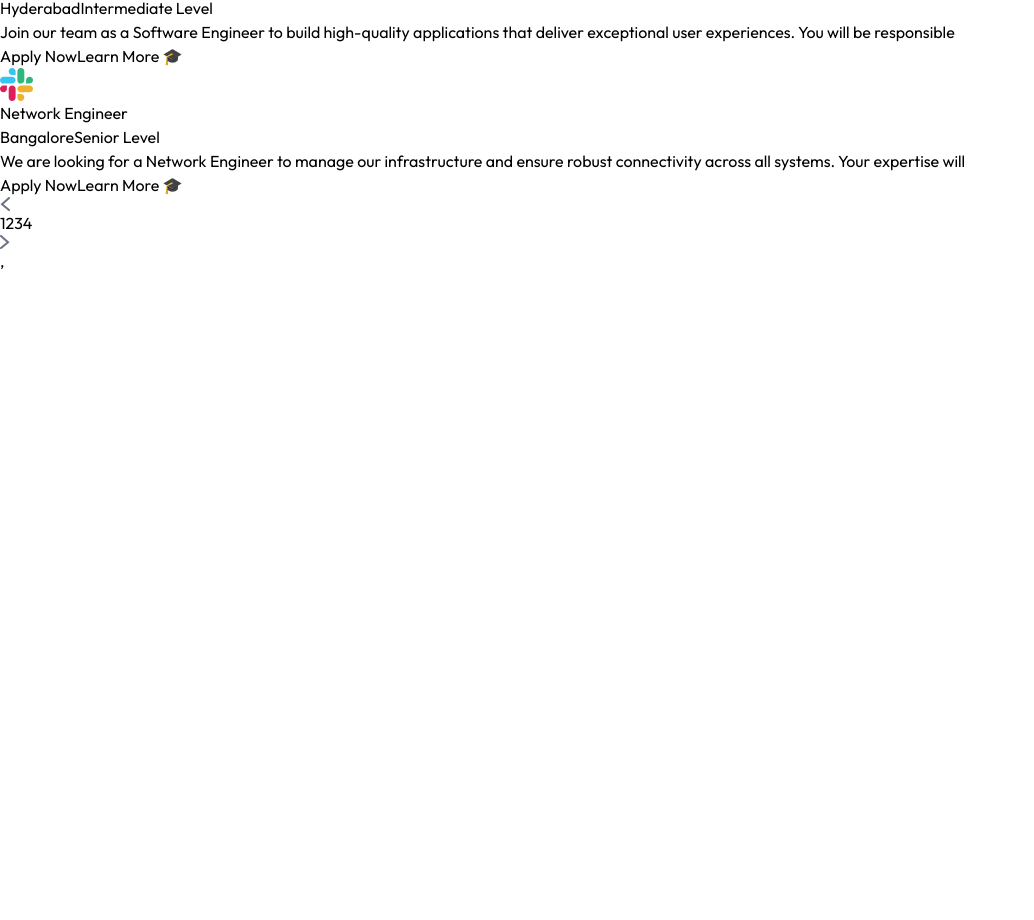
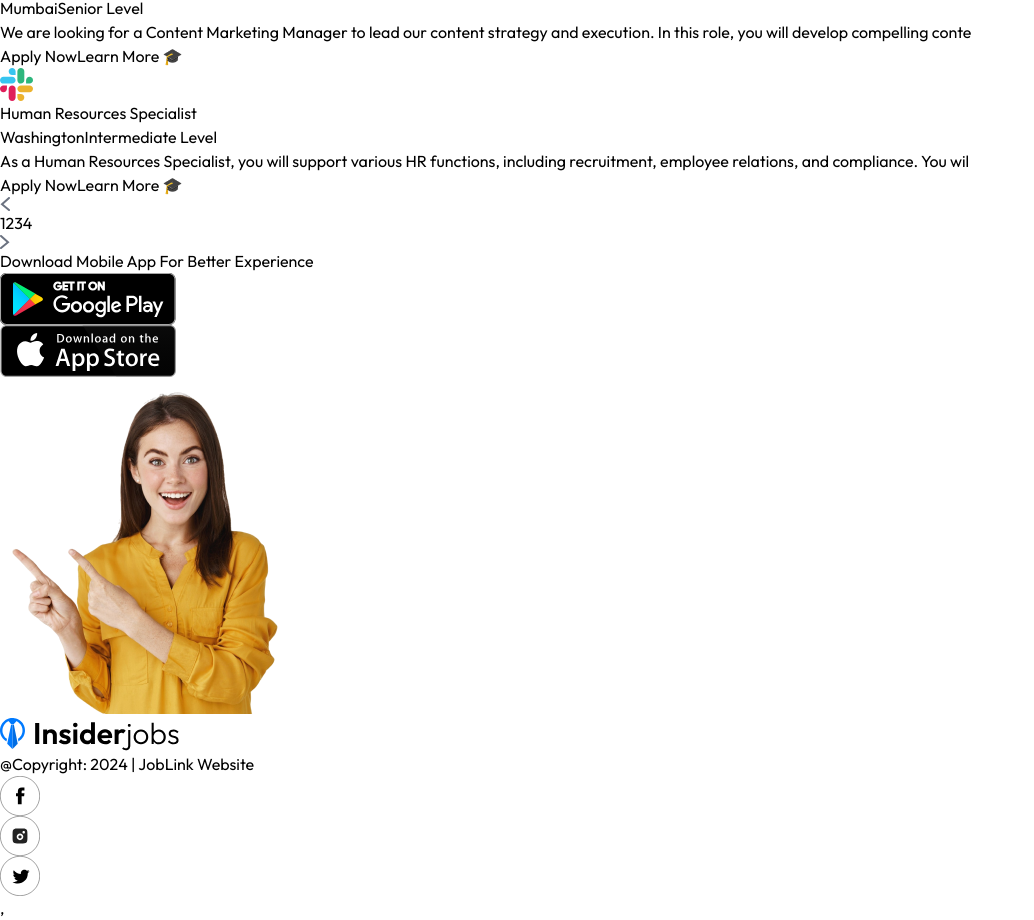
Before and after one commit to SOUMYAGHOSH123-fresher/JobLink_A_Job_Website_App, a React (Vite) app: page / in a window 1280 px wide. Shown: the part 1514-2434 px from the top of the page, without its empty margins (0-1034 px from the left). Before the commit the page ends 1787 px from the top, so only its background shows below. Built offline with nearby package versions, Linux system fonts and the light colour scheme; no server answers.

Commit message:
Third changes

```diff
--- /dev/null
+++ b/src/components/AppDownload.jsx
@@ -0,0 +1,25 @@
+import React from 'react'
+import { assets } from '../assets/assets';
+
+function AppDownload() {
+  return (
+    <div className='container px-4 3x1:px-20 mx-auto my-20'>
+        <div className='relative border border-gray-500 bg-gradient-to-r from-violet-50 to-purple-50 p-12 sm:p-24 lg:p-32 rounded-lg'>
+            <div>
+                <h1 className='text-2xl sm:text-4xl font-bold mb-8 max-w-md'>Download Mobile App For Better Experience</h1>
+                <div className='flex gap-4'>
+                    <a href="#" className='inline-block'>
+                        <img className='h-15' src={assets.play_store} alt="" />
+                    </a>
+                    <a href="#" className='inline-block'>
+                        <img className='h-15' src={assets.app_store} alt="" />
+                    </a>
+                </div>
+            </div>
+            <img className='absolute w-50 right-0 bottom-0 mr-32 max-lg:hidden' src={assets.app_main_img} alt="" />
+        </div>
+    </div>
+  )
+}
+
+export default AppDownload;
--- /dev/null
+++ b/src/components/Footer.jsx
@@ -0,0 +1,18 @@
+import React from 'react'
+import { assets } from '../assets/assets';
+
+function Footer() {
+  return (
+    <div className='container px-4 2xl:px-20 m-auto flex items-center justify-between gap-4 py-3 mt-20'>
+        <img src={assets.logo} alt="" />
+        <p className='flex-2 border-l text-md text-gray-400 pl-4 max-sm:hidden'>@Copyright: 2024 | JobLink Website</p>
+        <div className='flex gap-3'>
+            <img width={40} src={assets.facebook_icon} alt="" />
+            <img width={40} src={assets.instagram_icon} alt="" />
+            <img width={40} src={assets.twitter_icon} alt="" />
+        </div>
+    </div>
+  )
+}
+
+export default Footer;
--- a/src/components/JobListing.jsx
+++ b/src/components/JobListing.jsx
@@ -1,4 +1,4 @@
-import React, { useContext, useState } from 'react'
+import React, { useContext, useEffect, useState } from 'react'
 import { AppContext } from './../context/AppContext';
 import { assets, JobCategories, JobLocations } from './../assets/assets';
 import JobCard from './JobCard';
@@ -7,6 +7,39 @@
     const { isSearch, setIsSearch, searchFilter, setsearchFilter, jobs } = useContext(AppContext);
     const [showFilter, setshowFilter] = useState(true);
     const [currentPage, setCurrentPage] = useState(1);
+    const [selectedCategory, setselectedCategory] = useState([]);
+    const [selectedLocation, setselectedLocation] = useState([]);
+    const [filteredJobs, setfilteredJobs] = useState(jobs);
+
+    const handleCategoryChange = (category) => {
+        setselectedCategory(
+            prev => prev.includes(category)
+                ? prev.filter(c => c !== category)
+                : [...prev, category]
+        )
+    }
+
+    const handleLocationChange = (location) => {
+        setselectedLocation(
+            prev => prev.includes(location)
+                ? prev.filter(c => c !== location)
+                : [...prev, location]
+        )
+    }
+
+    useEffect(() => {
+        const matchCategories = job => selectedCategory.length === 0 || selectedCategory.includes(job.category);
+        const matchLocation = job => selectedLocation.length === 0 || selectedLocation.includes(job.location);
+        const matchTitle = job => searchFilter.title === "" || job.title.toLowerCase().includes(searchFilter.title.toLowerCase());
+        const matchSearchLocation = job => searchFilter.location === "" || job.location.toLowerCase().includes(searchFilter.location.toLowerCase());
+        const newFilterJobs = jobs.slice().reverse().filter(
+            job => matchCategories(job) && matchLocation(job) && matchTitle(job) && matchSearchLocation(job)
+        )
+
+        setfilteredJobs(newFilterJobs);
+        setCurrentPage(1);
+    }, [jobs, selectedCategory, selectedLocation, searchFilter])
+
 
   return (
     <div className='container 2xl:px-20 mx-auto flex flex-col lg:flex-row max-lg:space-y-8 py-8'>
@@ -44,7 +77,14 @@
                 <ul className='space-y-4 text-gray-600'>
                     {JobCategories.map((category, index) => (
                     <li key={index} className='flex gap-3 items-center'>
-                        <input className='scale-125' type="checkbox" name={category} id={category} />
+                            <input
+                                className='scale-125'
+                                type="checkbox"
+                                name={category}
+                                id={category}
+                                onChange={() => handleCategoryChange(category)}
+                                checked = {selectedCategory.includes(category)}
+                            />
                         {category}
                     </li>
                     ))}
@@ -57,7 +97,14 @@
                 <ul className='space-y-4 text-gray-600'>
                     {JobLocations.map((location, index) => (
                     <li key={index} className='flex gap-3 items-center'>
-                        <input className='scale-125' type="checkbox" name={location} id={location} />
+                            <input
+                                className='scale-125'
+                                type="checkbox"
+                                name={location}
+                                id={location}
+                                onChange={() => handleLocationChange(location)}
+                                checked = {selectedLocation.includes(location)}
+                            />
                         {location}
                     </li>
                     ))}
@@ -71,24 +118,24 @@
             <h3 className='font-medium text-3xl md:text-3xl lg:text-4xl py-2' id='job-list'>Latest Jobs</h3>
             <p className='mb-8'>Get Your Dream Job From Top Companies</p>
             <div className='grid grid-cols-1 sm:grid-cols-2 xl:grid-cols-3 gap-4'>
-                {jobs.slice((currentPage-1)*6, currentPage*6).map((job, index)=> (
+                {filteredJobs.slice((currentPage-1)*6, currentPage*6).map((job, index)=> (
                     <JobCard key={index} job={job} />
                 ))}
               </div>
 
               {/* Pagination */}
-              {jobs.length > 0 && (
+              {filteredJobs.length > 0 && (
                   <div className='flex items-center justify-center space-x-2 mt-10'>
                       <a href="#job-list">
                           <img onClick={()=> setCurrentPage(Math.max(currentPage-1), 1)} src={assets.left_arrow_icon} alt="" />
                       </a>
-                      {Array.from({ length: Math.ceil(jobs.length / 6)}).map((_, index) => (
-                        <a href='#job-list'>
+                      {Array.from({ length: Math.ceil(filteredJobs.length / 6)}).map((_, index) => (
+                        <a href='#job-list' key={index}>
                               <button onClick={()=>setCurrentPage(index+1)} className={`w-10 h-10 flex items-center justify-center border borde-gray-300 rounded ${currentPage === index+1 ? 'bg-blue-100 text-blue-500': 'text-gray-500'}`}>{ index+1 }</button>
                         </a>
                       ))}
                       <a href="#job-list">
-                          <img onClick={()=> setCurrentPage(Math.min(currentPage+1, Math.ceil(jobs.length/6)))} src={assets.right_arrow_icon} alt="" />
+                          <img onClick={()=> setCurrentPage(Math.min(currentPage+1, Math.ceil(filteredJobs.length/6)))} src={assets.right_arrow_icon} alt="" />
                       </a>
                   </div>
               )}
--- a/src/pages/Home.jsx
+++ b/src/pages/Home.jsx
@@ -2,6 +2,8 @@
 import Navbar from '../components/Navbar';
 import Hero from '../components/Hero';
 import JobListing from '../components/JobListing';
+import AppDownload from '../components/AppDownload';
+import Footer from '../components/Footer';
 
 const Home = () => {
   return (
@@ -9,6 +11,8 @@
       <Navbar />
       <Hero />
       <JobListing />
+      <AppDownload />
+      <Footer/>
     </div>
   )
 }
```
